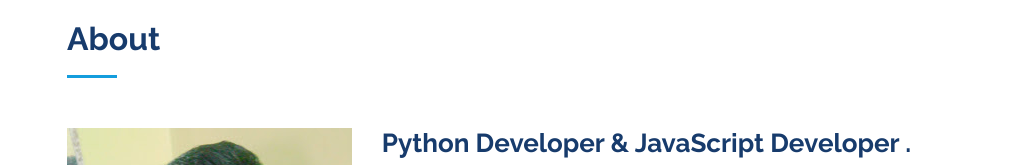
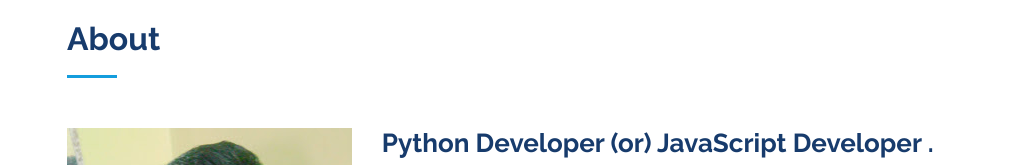
Before and after one commit to Koodalarasan-FSD/iportfolio, a plain HTML site: page index.html in a window 1280 px wide. Shown: the part 840-1005 px from the top of the page, without its empty margins (263-1280 px from the left). Drawn offline with Linux system fonts and the light colour scheme.

Commit message:
Update index.html

```diff
--- a/index.html
+++ b/index.html
@@ -98,7 +98,7 @@
             <img src="assets/img/Koodalarasan_Pic.jpg" class="img-fluid" alt="">
           </div>
           <div class="col-lg-8 pt-4 pt-lg-0 content" data-aos="fade-left">
-            <h3>Python Developer &amp; JavaScript Developer .</h3>
+            <h3>Python Developer (or) JavaScript Developer .</h3>
             <p class="fst-italic">
               I am interested to contribute in Backend Development as Python Developer / JavaScript Developer
               in Reputed IT Company.
```
